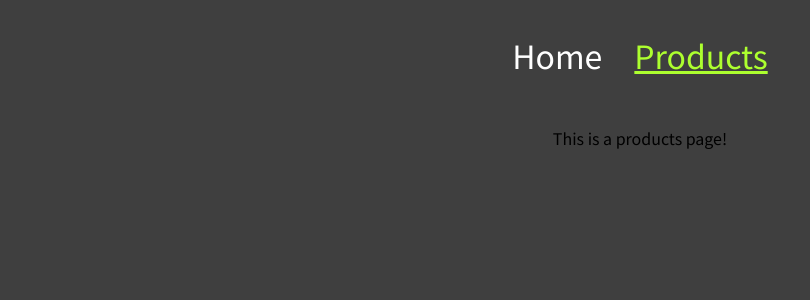
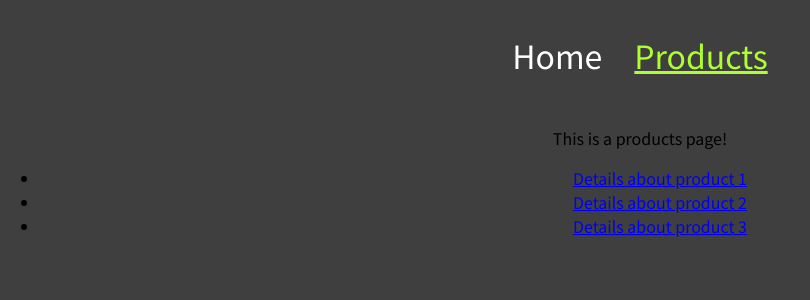
Before and after one commit to SergikEnergy/react-shwarzmuller, a React (Vite) app in the folder first-part/: page /products in a window 1280 px wide. Shown: the top 300 px of the page, without its empty margins (0-810 px from the left). Built offline with nearby package versions, Linux system fonts and the light colour scheme.

Commit message:
feat: add dynamic path with useParams

```diff
--- a/first-part/src/App.jsx
+++ b/first-part/src/App.jsx
@@ -3,6 +3,7 @@ import RootLayout from './pages/Root';
 import Home from './pages/Home';
 import Products from './pages/Products';
 import ErrorPage from './pages/Error';
+import ProductDetailPage from './pages/ProductDetailPage';
 
 // const routesElements = createRoutesFromElements(
 //   <Route>
@@ -19,6 +20,7 @@ const router = createBrowserRouter([
     children: [
       { path: '/', element: <Home /> },
       { path: '/products', element: <Products /> },
+      { path: '/products/:productId', element: <ProductDetailPage /> },
     ],
   },
 ]);
--- /dev/null
+++ b/first-part/src/pages/ProductDetailPage.jsx
@@ -0,0 +1,15 @@
+import { useParams } from 'react-router-dom';
+
+function ProductDetailPage() {
+  const params = useParams();
+  const id = params.productId; //productId is the name after :in route
+
+  return (
+    <>
+      <h1 className=''>Product Details.</h1>
+      <p className=''>This is a product Num. {id}</p>
+    </>
+  );
+}
+
+export default ProductDetailPage;
--- a/first-part/src/pages/Products.jsx
+++ b/first-part/src/pages/Products.jsx
@@ -1,5 +1,23 @@
+import { Link } from 'react-router-dom';
+
+const products = [
+  { id: 1, title: 'something', details: 'Details about product 1' },
+  { id: 2, title: 'something2', details: 'Details about product 2' },
+  { id: 3, title: 'something3', details: 'Details about product 3' },
+];
 function Products() {
-  return <div>This is a products page!</div>;
+  return (
+    <>
+      <div>This is a products page!</div>
+      <ul>
+        {products.map((item) => (
+          <li key={item.id}>
+            <Link to={`/products/${item.id}`}>{item.details}</Link>
+          </li>
+        ))}
+      </ul>
+    </>
+  );
 }
 
 export default Products;
```
